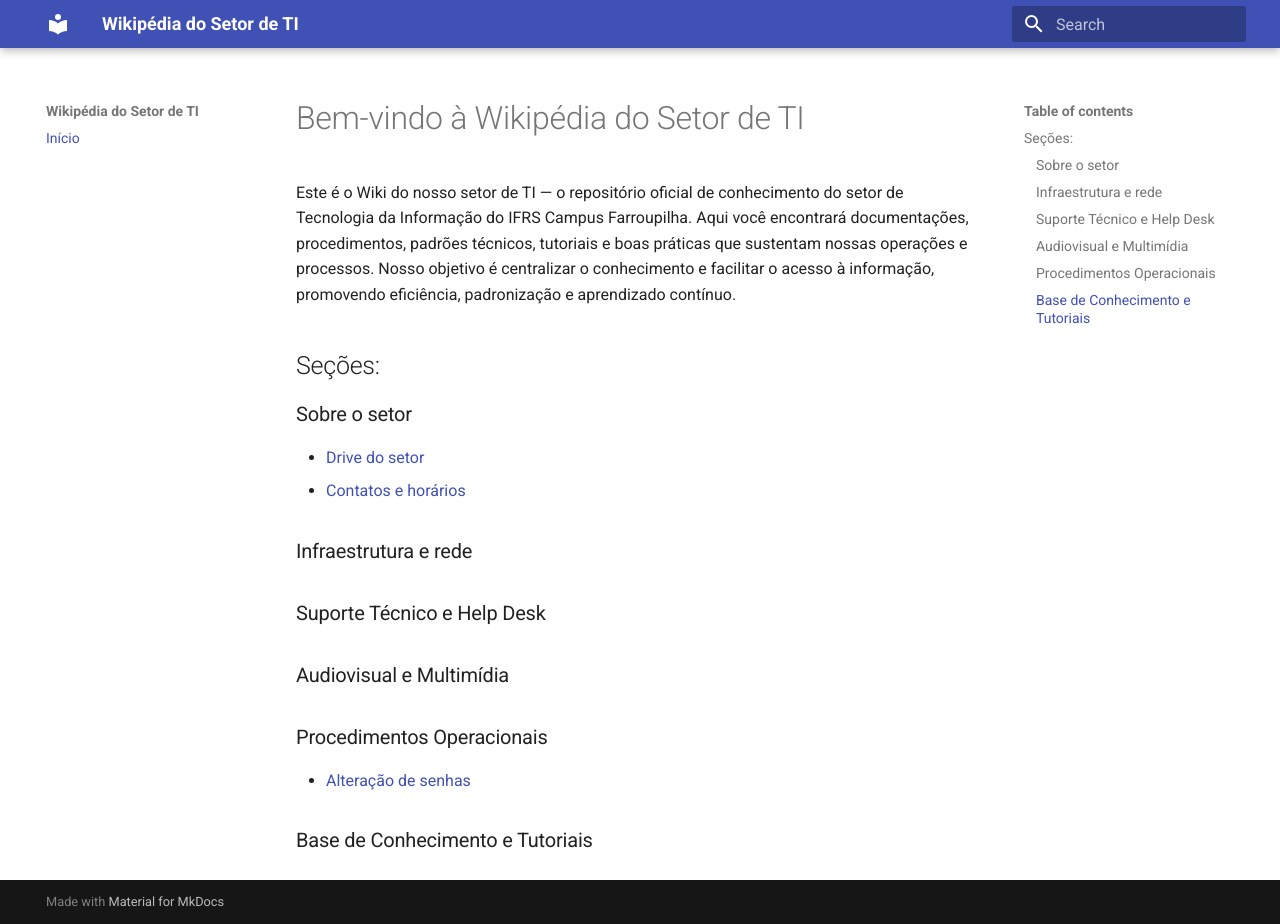
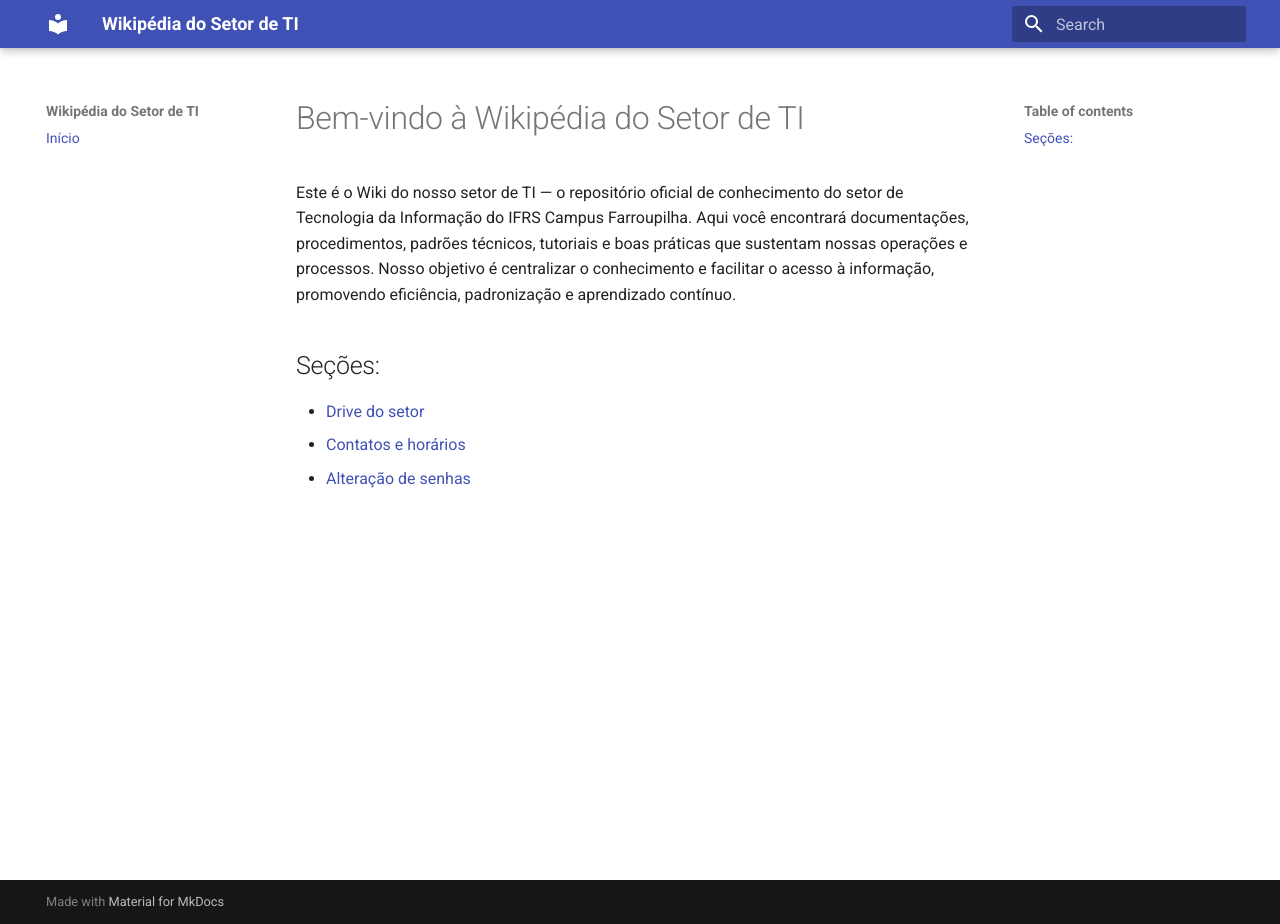
Before and after one commit to wikiti-farroupilha/wikipedia, an MkDocs documentation site: the page built from docs/index.md, in a window 1280 px wide and 924 px high. Built offline with MkDocs 1.6.1 and Material for MkDocs 9.7.7, drawn with Linux system fonts in a browser that asks for light colours.

Commit message:
Update index.md

```diff
--- a/docs/index.md
+++ b/docs/index.md
@@ -3,14 +3,9 @@
 Este é o Wiki do nosso setor de TI — o repositório oficial de conhecimento do setor de Tecnologia da Informação do IFRS Campus Farroupilha. Aqui você encontrará documentações, procedimentos, padrões técnicos, tutoriais e boas práticas que sustentam nossas operações e processos. Nosso objetivo é centralizar o conhecimento e facilitar o acesso à informação, promovendo eficiência, padronização e aprendizado contínuo.
 
 ## Seções:
-### Sobre o setor
+
 - [Drive do setor](https://drive.google.com/drive/folders/17NKfnCuFVOzgUu3UB8x2Ixnjcy9ae5uh?usp=sharing)
 - [Contatos e horários](contato.md)
 
-### Infraestrutura e rede
-### Suporte Técnico e Help Desk
-### Audiovisual e Multimídia
-### Procedimentos Operacionais
+
 - [Alteração de senhas](alterarSenha.md)
-
-### Base de Conhecimento e Tutoriais
```
